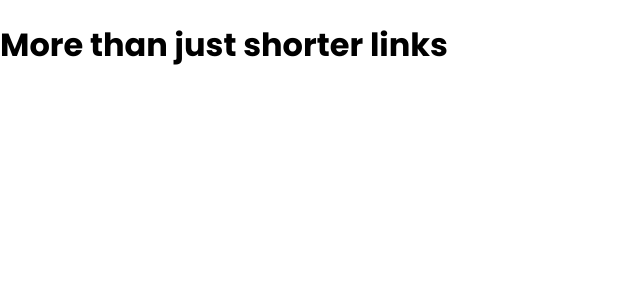
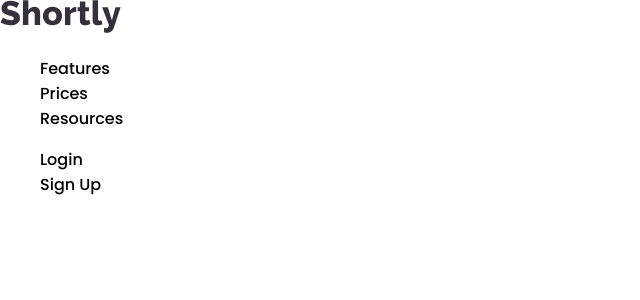
Before and after one commit to shazkhan2/shorten-url, a React (Create React App) app in the folder url-shortening-api/: page / in a window 1280 px wide. Shown: the top 300 px of the page, without its empty margins (0-640 px from the left). Built offline with nearby package versions, Linux system fonts and the light colour scheme.

Commit message:
Navbar created

```diff
--- a/url-shortening-api/src/App.js
+++ b/url-shortening-api/src/App.js
@@ -1,12 +1,9 @@
+import Navbar from "./components/Navbar";
 
-function App() {
+export default function App() {
   return (
-    <div className="App">
-     <h1>
-      More than just shorter links
-     </h1>
-    </div>
+     <>
+     <Navbar />
+     </>
   );
 }
-
-export default App;
--- /dev/null
+++ b/url-shortening-api/src/components/Navbar.js
@@ -0,0 +1,29 @@
+import React from 'react'
+import logo from "../images/logo.svg"
+export default function Header() {
+  return (
+    <>
+<header className='header'>
+
+    <div>
+
+        <img src = {logo} alt = "Logo" />
+<nav>
+    <ul>
+        <li>Features  </li>
+        <li>Prices  </li>
+        <li>Resources  </li>
+    </ul>
+
+</nav>
+
+    </div>
+    <ul>
+        <li>Login</li>
+        <li>Sign Up</li>
+    </ul>
+
+</header>
+  </>
+  )
+}
```
Also changed, not shown: url-shortening-api/src/components/Header.js (deleted), 2 other files (tests, documents, lock files or other folders).
